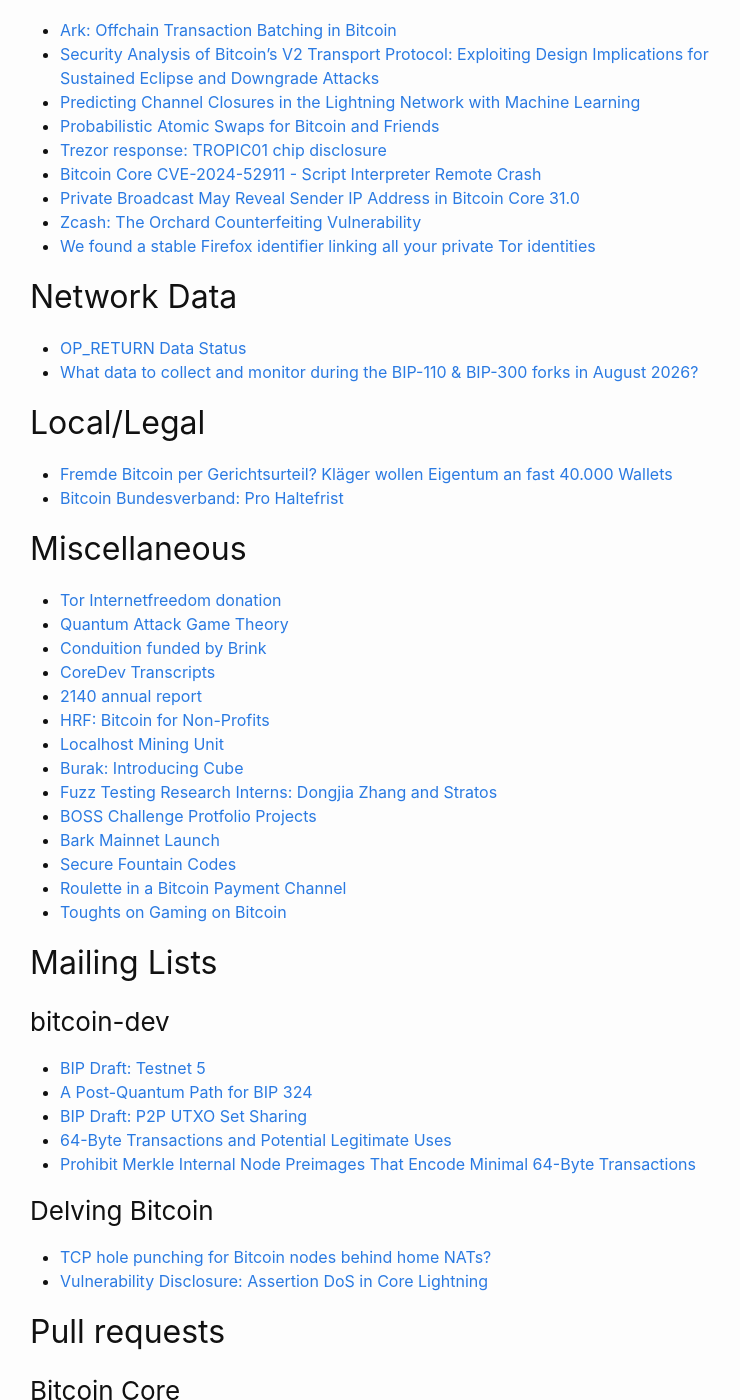
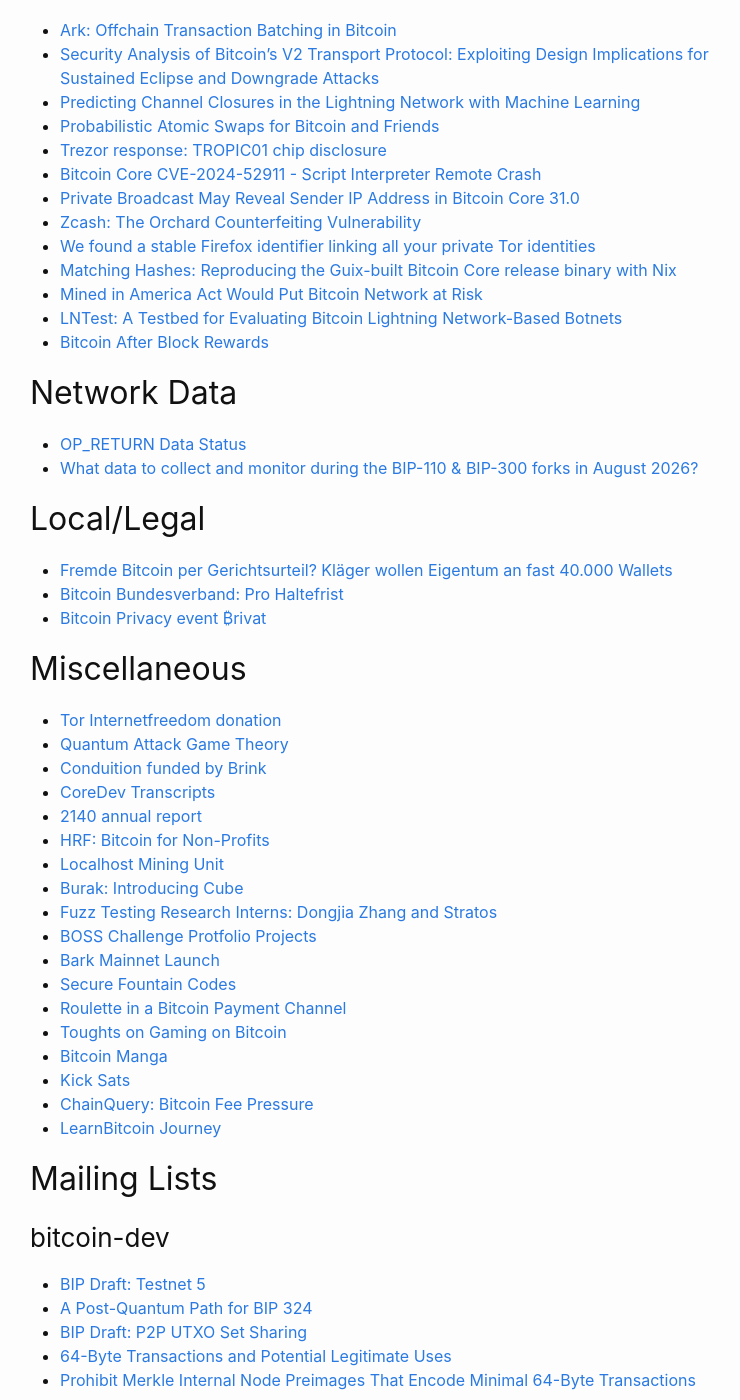
Before and after one commit to fjahr/bitdevsberlin, a Jekyll site: the page built from _posts/2026-06-17-socratic-seminar-80.md, in a window 1280 px wide and 1400 px high, scrolled down 323 px. Shown: the whole window, without its empty margins (240-980 px from the left). Built offline with Jekyll 4.4.1, drawn with Linux system fonts in a browser that asks for light colours.

Commit message:
Add more to #80

```diff
--- a/_posts/2026-06-17-socratic-seminar-80.md
+++ b/_posts/2026-06-17-socratic-seminar-80.md
@@ -18,6 +18,10 @@ Thanks to [Ordimint](https://ordimint.com) for sponsoring food and drinks for th
 - [Private Broadcast May Reveal Sender IP Address in Bitcoin Core 31.0](https://bitcoincore.org/en/2026/06/06/privatebroadcast-ip-leak/)
 - [Zcash: The Orchard Counterfeiting Vulnerability](https://x.com/zooko/status/2062644925590900980)
 - [We found a stable Firefox identifier linking all your private Tor identities](https://fingerprint.com/blog/firefox-tor-indexeddb-privacy-vulnerability/)
+- [Matching Hashes: Reproducing the Guix-built Bitcoin Core release binary with Nix](https://b10c.me/projects/027-bitcoind-gunix-match/)
+- [Mined in America Act Would Put Bitcoin Network at Risk](https://www.therage.co/mined-in-america-act-bitcoin-at-risk/)
+- [LNTest: A Testbed for Evaluating Bitcoin Lightning Network-Based Botnets](https://arxiv.org/abs/2606.12887)
+- [Bitcoin After Block Rewards](https://arxiv.org/abs/2606.05503)
 
 ## Network Data
 
@@ -28,6 +32,7 @@ Thanks to [Ordimint](https://ordimint.com) for sponsoring food and drinks for th
 
 - [Fremde Bitcoin per Gerichtsurteil? Kläger wollen Eigentum an fast 40.000 Wallets](https://www.blocktrainer.de/blog/fremde-bitcoin-per-gerichtsurteil-klaeger-wollen-eigentum-an-fast-40000-wallets)
 - [Bitcoin Bundesverband: Pro Haltefrist](https://prohaltefrist.de/)
+- [Bitcoin Privacy event ₿rivat](https://pretix.eu/fulmo/brivat/)
 
 ## Miscellaneous
 
@@ -45,6 +50,10 @@ Thanks to [Ordimint](https://ordimint.com) for sponsoring food and drinks for th
 - [Secure Fountain Codes](https://x.com/roasbeef/status/1973914845247594840)
 - [Roulette in a Bitcoin Payment Channel](https://gist.github.com/RobinLinus/01d4f40a1d0785fd2d16f7e84f20332d)
 - [Toughts on Gaming on Bitcoin](https://x.com/bramcohen/status/2063316914282410251)
+- [Bitcoin Manga](https://bitcoinbacheen.com/Manga/en/viewer.html)
+- [Kick Sats](https://kicksats.com/)
+- [ChainQuery: Bitcoin Fee Pressure](https://chainquery.com/reports/fee-pressure)
+- [LearnBitcoin Journey](https://www.learnbitcoin.com/journey)
 
 ## Mailing Lists
 
```
